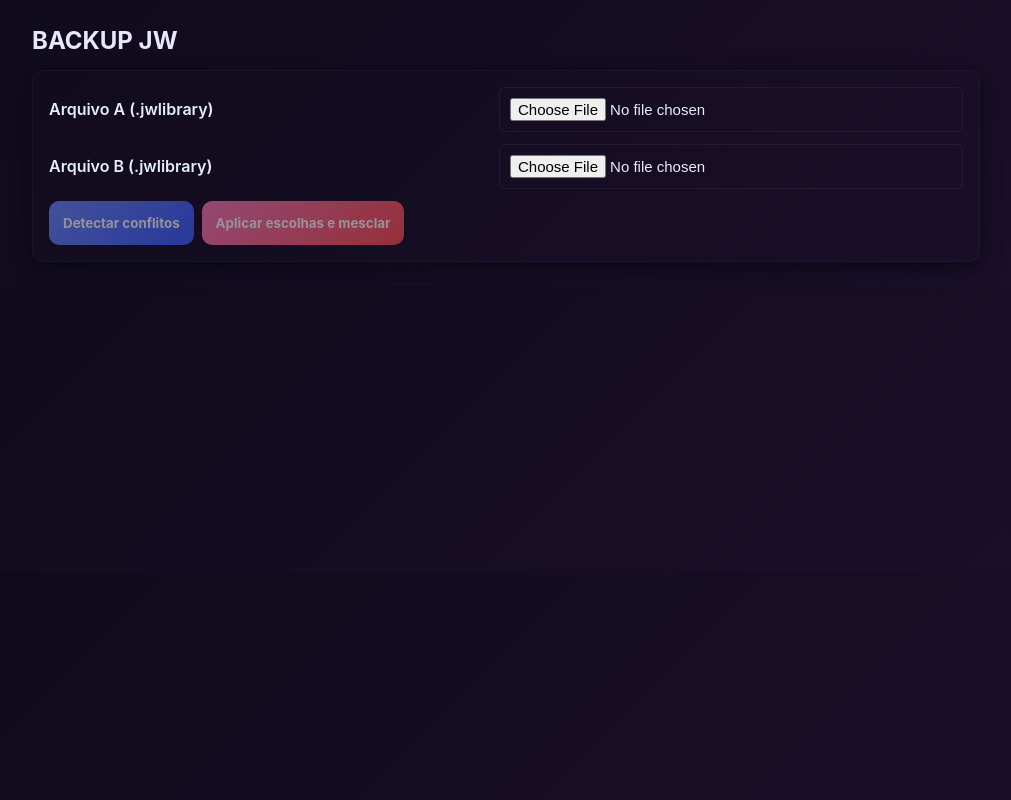
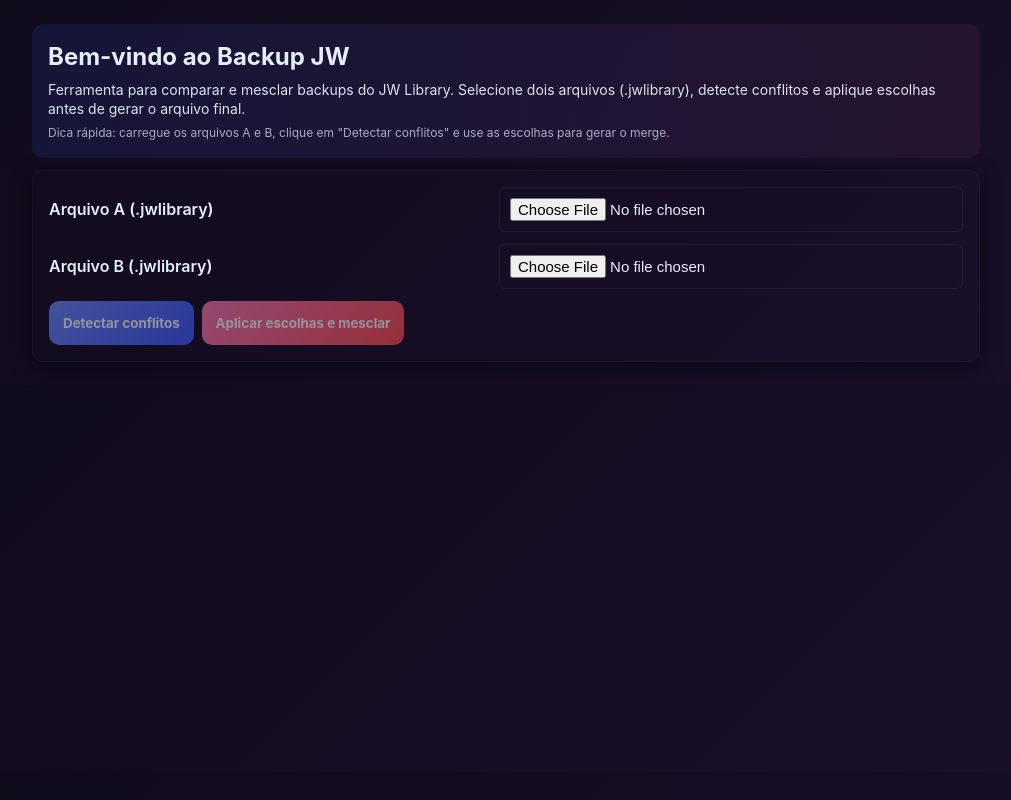
Before and after one commit to EdneiTrabach/JWLMerge, a Vue app in the folder frontend/: page / in a window 1280 px wide. Shown: the whole page, without its empty margins (134-1145 px from the left). Built offline with nearby package versions, Linux system fonts and the light colour scheme.

Commit message:
feat: add AppHeader component and use it in LayoutPublico

```diff
--- /dev/null
+++ b/frontend/src/components/AppHeader.vue
@@ -0,0 +1,31 @@
+<template>
+  <header class="app-header">
+    <div class="header-inner">
+      <h1 class="title">Bem-vindo ao Backup JW</h1>
+      <p class="subtitle">Ferramenta para comparar e mesclar backups do JW Library. Selecione dois arquivos (.jwlibrary), detecte conflitos e aplique escolhas antes de gerar o arquivo final.</p>
+      <p class="hint">Dica rápida: carregue os arquivos A e B, clique em "Detectar conflitos" e use as escolhas para gerar o merge.</p>
+    </div>
+  </header>
+</template>
+
+<script setup>
+// componente simples de apresentação; sem lógica por enquanto
+</script>
+
+<style scoped>
+.app-header{
+  background: linear-gradient(90deg, rgba(59,91,255,0.12), rgba(255,122,182,0.06));
+  padding: 16px;
+  border-radius: 12px;
+  margin-bottom: 12px;
+}
+.header-inner{ max-width: 980px; margin: 0 auto; }
+.title{ margin: 0 0 6px 0; font-size: 20px; color: var(--text, #ffffff); }
+.subtitle{ margin:0 0 6px 0; font-size: 13px; color: rgba(230,238,248,0.95); }
+.hint{ margin:0; font-size:12px; color: rgba(230,238,248,0.7); }
+
+@media (min-width:768px){
+  .title{ font-size:24px }
+  .subtitle{ font-size:14px }
+}
+</style>
--- a/frontend/src/components/LayoutPublico.vue
+++ b/frontend/src/components/LayoutPublico.vue
@@ -1,8 +1,6 @@
 <template>
   <div class="app-container">
-    <header>
-      <h1>BACKUP JW</h1>
-    </header>
+    <AppHeader />
 
     <main>
       <section class="card">
@@ -21,6 +19,7 @@
 import BotoesAcoes from "./BotoesAcoes.vue";
 import LinkDownload from "./LinkDownload.vue";
 import ConflitosLista from "./ConflitosLista.vue";
+import AppHeader from "./AppHeader.vue";
 // import AreaLog from "./AreaLog.vue";
 </script>
 
```
